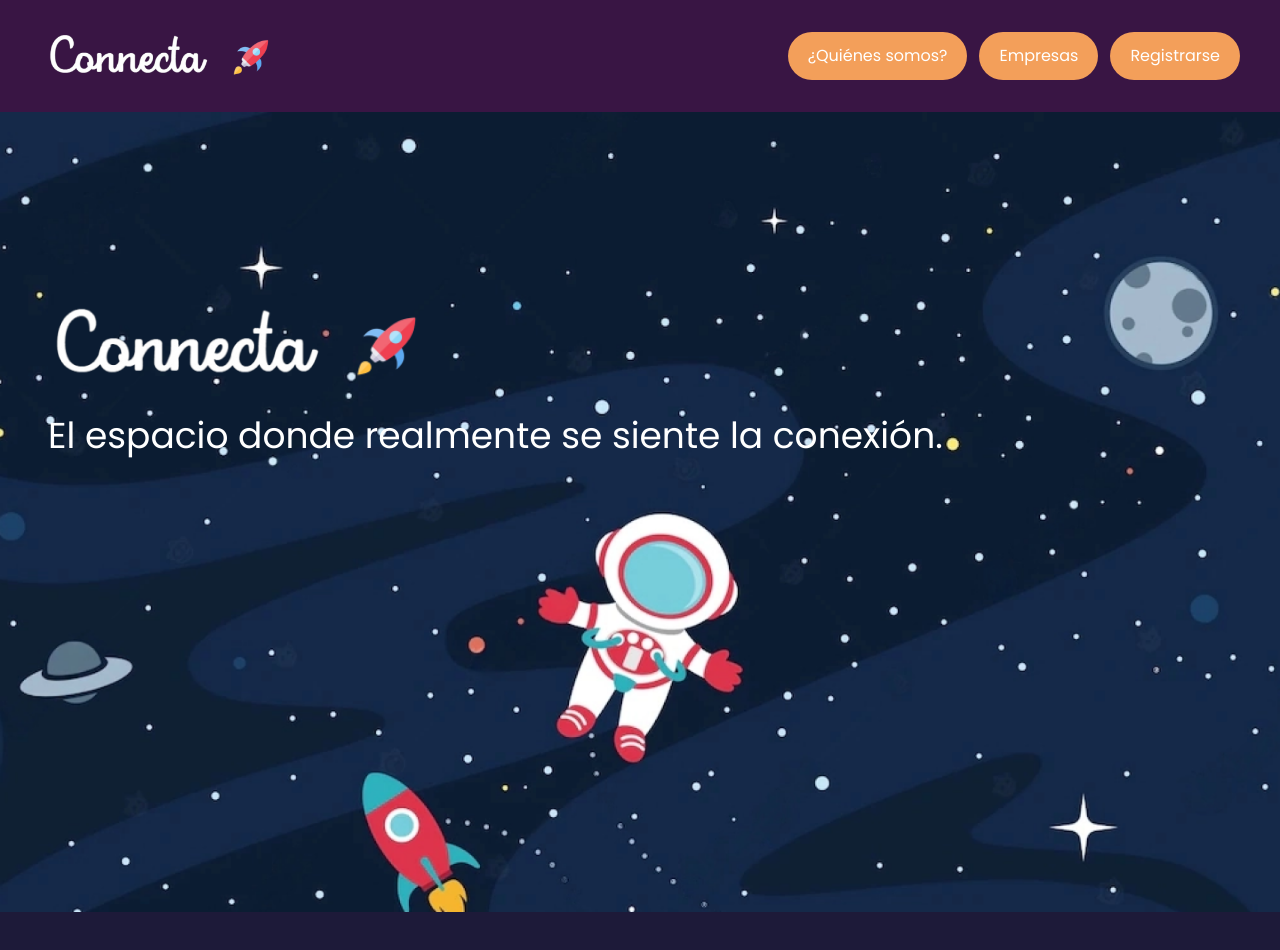
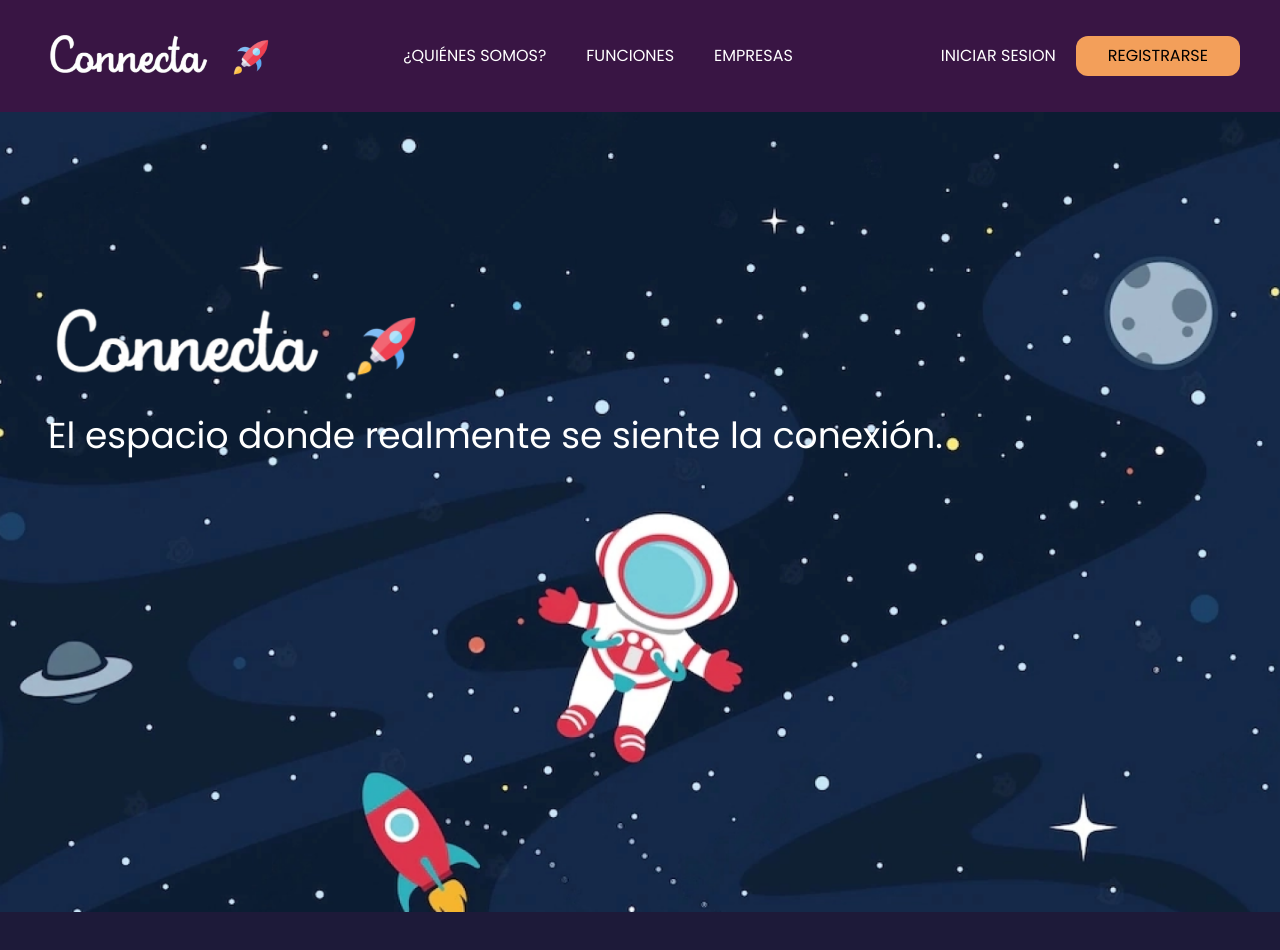
Before and after one commit to No-Country/s10-07-t-express-react-slack, a React (Vite) app in the folder frontend/: page / in a window 1280 px wide. Shown: the top 950 px of the page. Built offline with nearby package versions, Linux system fonts and the light colour scheme.

Commit message:
change styles at navbar

```diff
--- a/frontend/src/components/NavBar.tsx
+++ b/frontend/src/components/NavBar.tsx
@@ -14,19 +14,21 @@ function NavBar({isUserLoggedIn}: NavBarProps) {
         <img className="h-12" src={logo} alt="" />
         <img className="h-12" src={rocket} alt="" />
       </div>
+      <div>
+        <Link to={"/"} className="uppercase text-white px-5 h-12">¿Quiénes somos?</Link>
+        <Link to={"/"} className="uppercase text-white px-5 h-12">funciones</Link>
+        <Link to={"/"} className="uppercase text-white px-5 h-12">Empresas</Link>
+      </div>
         {isUserLoggedIn ? (
           <div className="flex space-x-3">
-                <button  className="bg-button-orange rounded-3xl text-white px-5 h-12">Perfil</button>
+            <button  className="bg-button-orange rounded-3xl uppercase text-white px-5 h-12">Perfil</button>
           </div>
           ) : (
-                <div className="flex space-x-3">
-                    <button  className="bg-button-orange rounded-3xl text-white px-5 h-12">¿Quiénes somos?</button>
-                    <button  className="bg-button-orange rounded-3xl text-white px-5 h-12">Empresas</button>
-                    <Link to='/register' className="bg-button-orange rounded-3xl text-white pt-3 px-5 h-12">Registrarse</Link>
+          <div className="flex items-center">
+            <Link to='/login' className=" uppercase text-white pt-3 px-5 h-12">Iniciar sesion</Link>
+            <Link to='/register' className="uppercase bg-button-orange rounded-xl text-black px-8 py-2">Registrarse</Link>
           </div>
         )}
-
-
     </nav>
   );
 }
```
Lines whose indentation alone changed are shown as unchanged.
